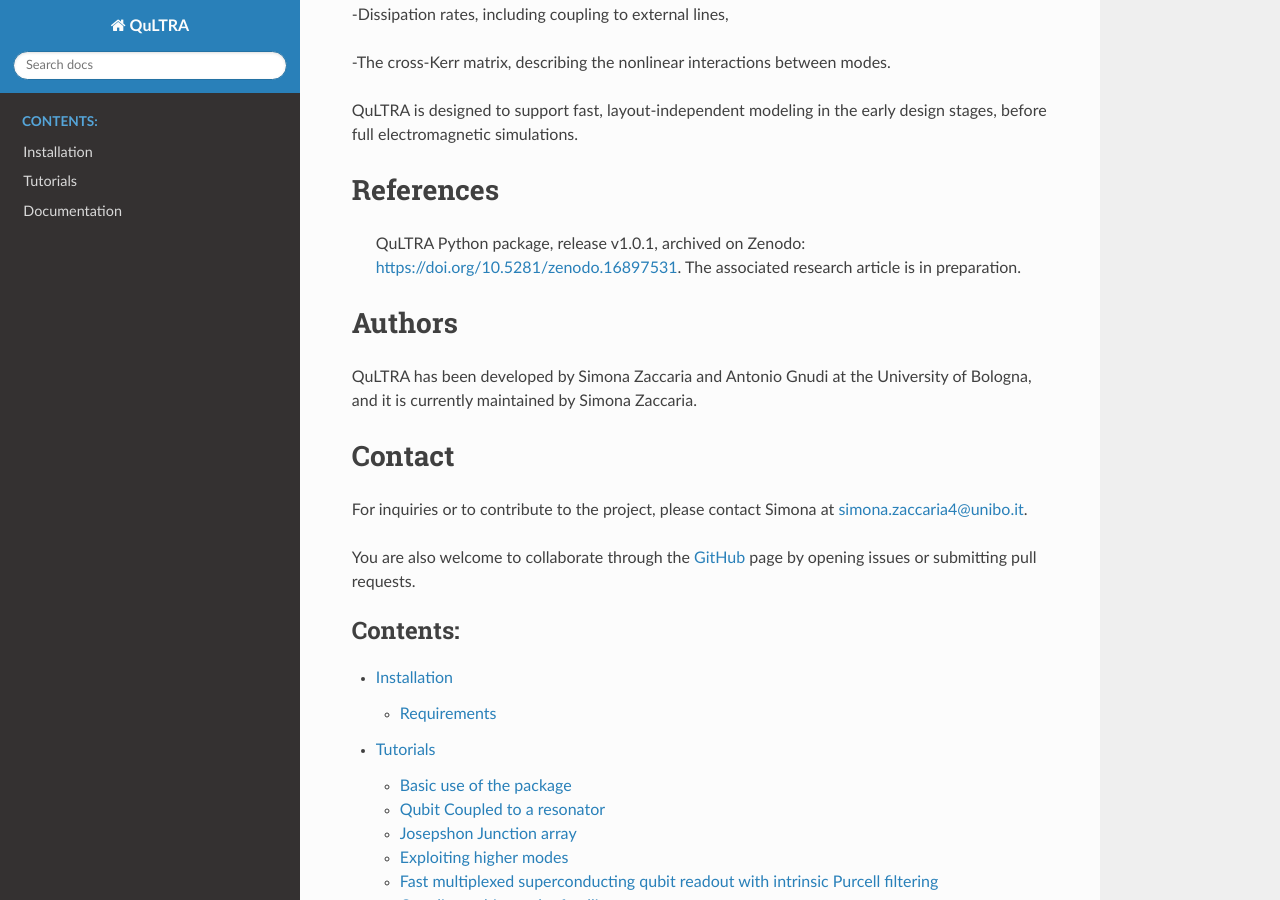
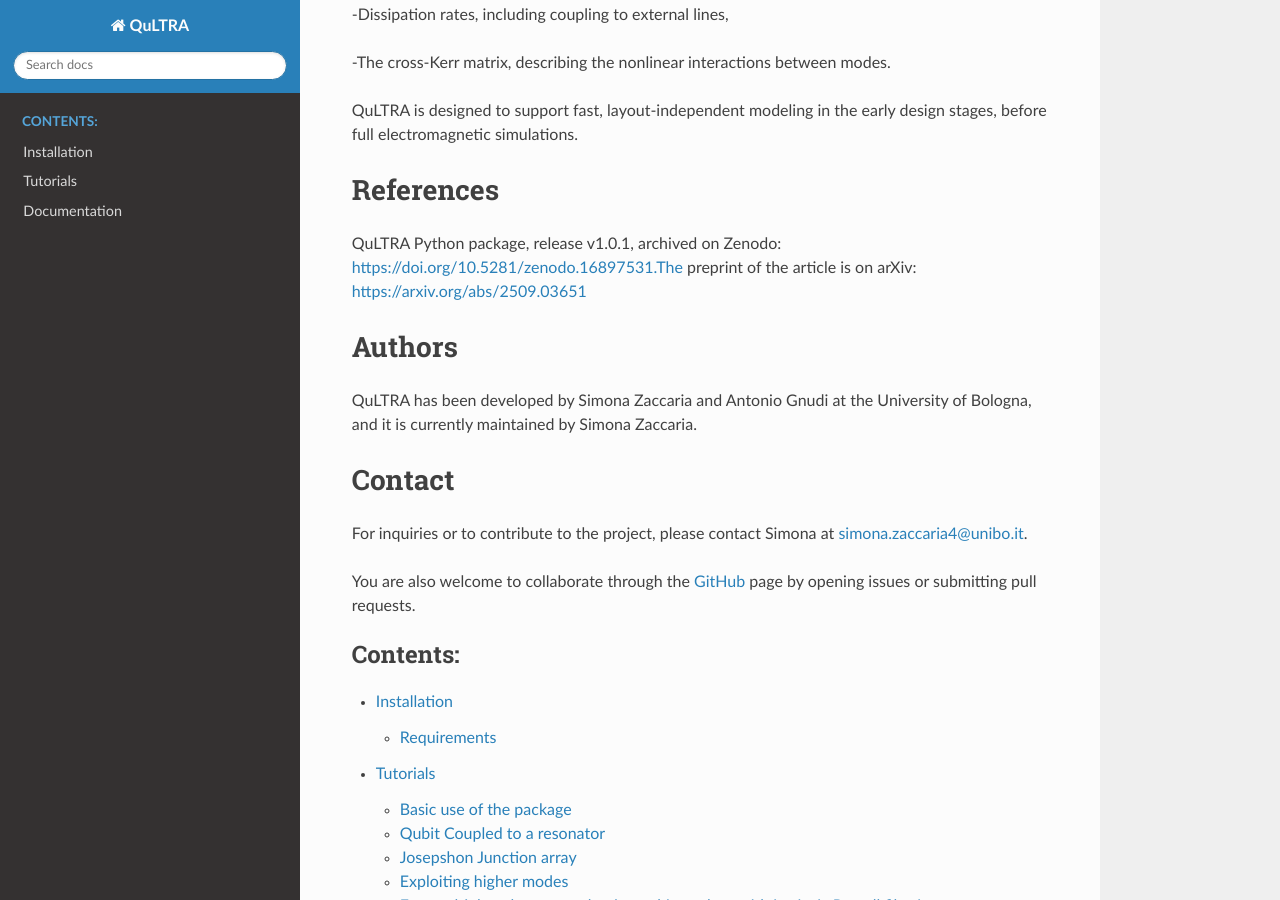
Before and after one commit to SimonaZaccaria/QuLTRA, a Sphinx documentation site: the page built from docs/source/index.rst, in a window 1280 px wide and 900 px high, scrolled down 349 px. Built offline with Sphinx 7.4.7 and the Read the Docs theme 3.1.0, drawn with Linux system fonts in a browser that asks for light colours.

Commit message:
recompile documentation

```diff
--- a/docs/source/index.rst
+++ b/docs/source/index.rst
@@ -21,7 +21,7 @@
 References
 ============
 
- QuLTRA Python package, release v1.0.1, archived on Zenodo: https://doi.org/10.5281/zenodo.16897531. The associated research article is in preparation.
+QuLTRA Python package, release v1.0.1, archived on Zenodo: https://doi.org/10.5281/zenodo.16897531.The preprint of the article is on arXiv: https://arxiv.org/abs/2509.03651
 
 Authors
 ==========
```
Also changed, not shown: 5 other files.
